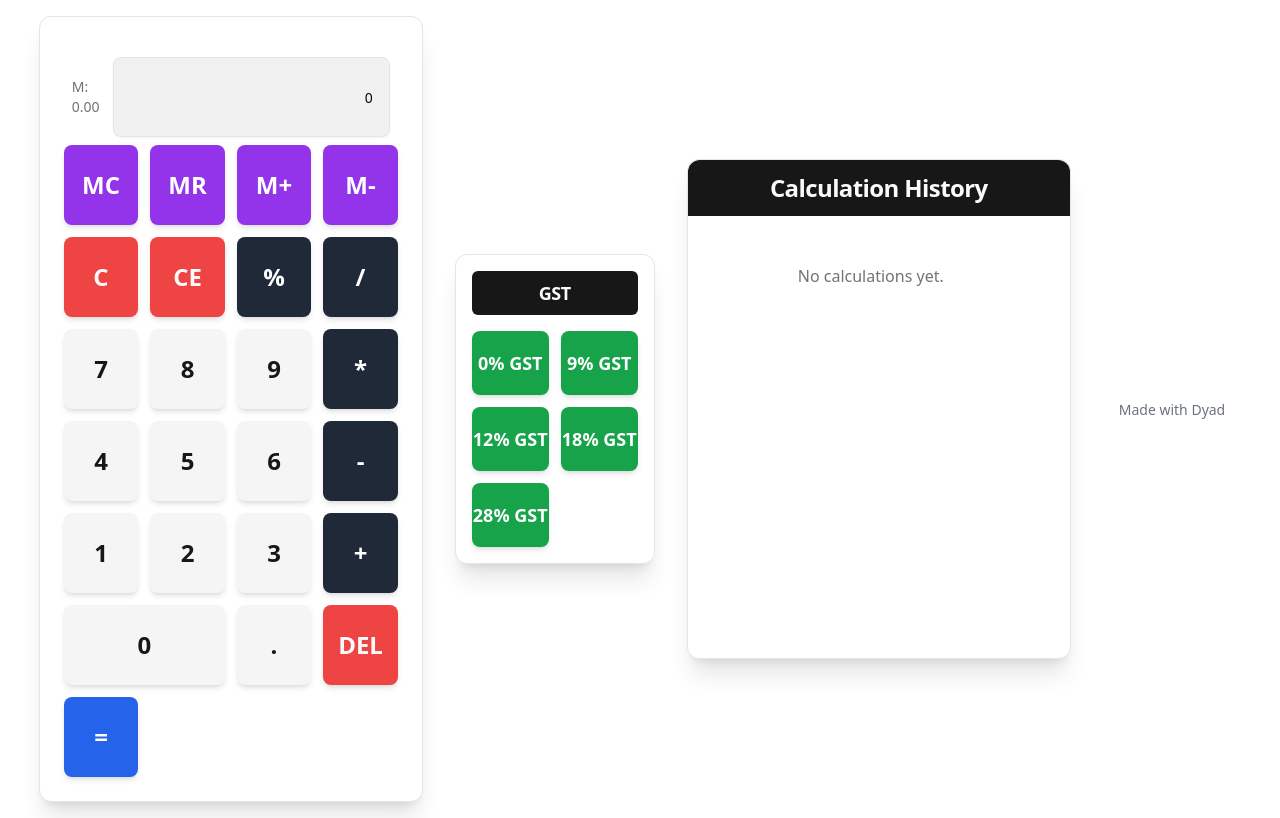
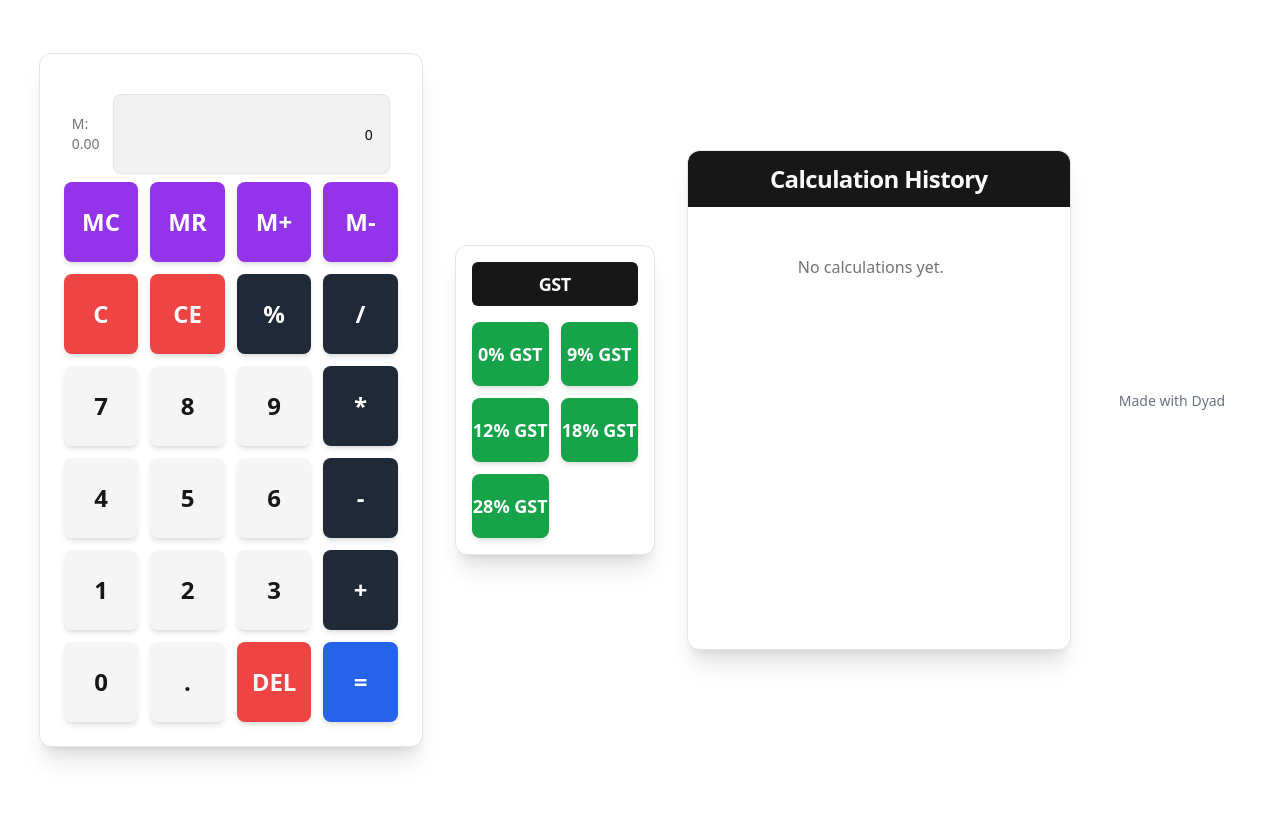
Before and after one commit to bayoffindiaofficial/calc, a Next.js app: page / in a window 1280 px wide. Built offline with nearby package versions, Linux system fonts and the light colour scheme.

Commit message:
[dyad] Moved the equals button next to the delete button and adjusted the size of the zero button for a better layout. - wrote 1 file(s)

```diff
--- a/src/app/page.tsx
+++ b/src/app/page.tsx
@@ -286,7 +286,7 @@ export default function CalculatorPage() {
 
   return (
     <div className="flex flex-col lg:flex-row items-center justify-center min-h-screen bg-background p-4 gap-8">
-      <div className="flex flex-col md:flex-row gap-8 items-center"> {/* Added items-center here */}
+      <div className="flex flex-col md:flex-row gap-8 items-center"> {/* Container for calculator and GST buttons */}
         <Card className="w-full max-w-sm shadow-xl rounded-xl border border-border">
           <CardHeader className="pb-4">
             {/* Removed CardTitle as requested */}
@@ -317,7 +317,7 @@ export default function CalculatorPage() {
                         ? "bg-purple-600 text-white hover:bg-purple-700 active:scale-95"
                         : "bg-secondary text-secondary-foreground hover:bg-secondary/90 active:scale-95"
                     }
-                    ${button.label === "0" ? "col-span-2" : ""}`}
+                    ${button.label === "0" ? "" : ""} ${button.label === "DEL" || button.label === "=" ? "" : ""}`}
                   onClick={button.handler}
                 >
                   {button.label}
```
